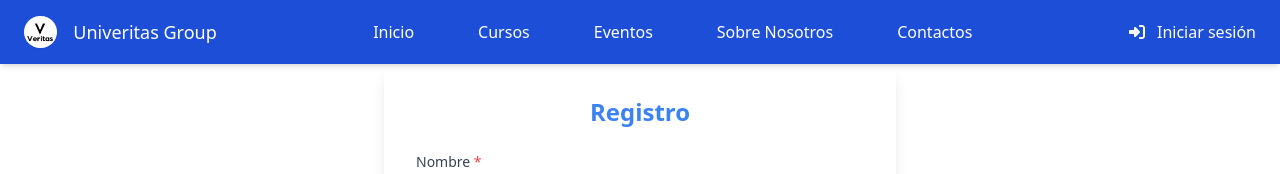
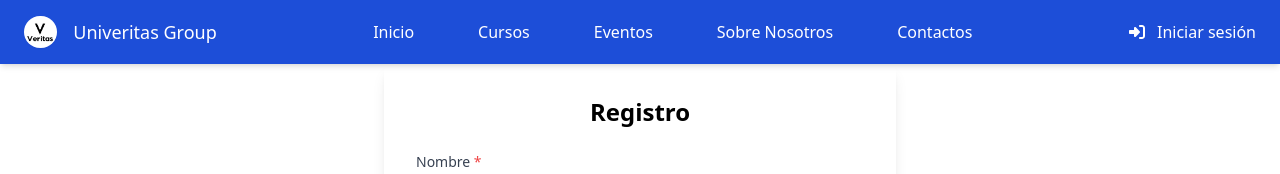
Before and after one commit to JacksonFreire/TIC_UVG_FE, a Vue app: page /register in a window 1280 px wide. Shown: the top 174 px of the page. Built offline with nearby package versions, Linux system fonts and the light colour scheme; no server answers.

Commit message:
Verifica deploy process

```diff
--- a/src/components/form/RegisterForm.vue
+++ b/src/components/form/RegisterForm.vue
@@ -1,7 +1,7 @@
 <template>
   <div class="flex items-center justify-center min-h-screen">
     <div class="w-full max-w-lg p-8 bg-white rounded-lg shadow-lg">
-      <h2 class="text-2xl font-bold text-center mb-6 text-blue-500">Registro</h2>
+      <h2 class="text-2xl font-bold text-center mb-6 ">Registro</h2>
       <form @submit.prevent="submitForm" :class="{ 'opacity-50 pointer-events-none': isSubmitting }">
         <div v-for="(field, key) in formFields" :key="key" class="mb-4">
           <label :for="key" class="block text-sm font-medium text-gray-700">
```
